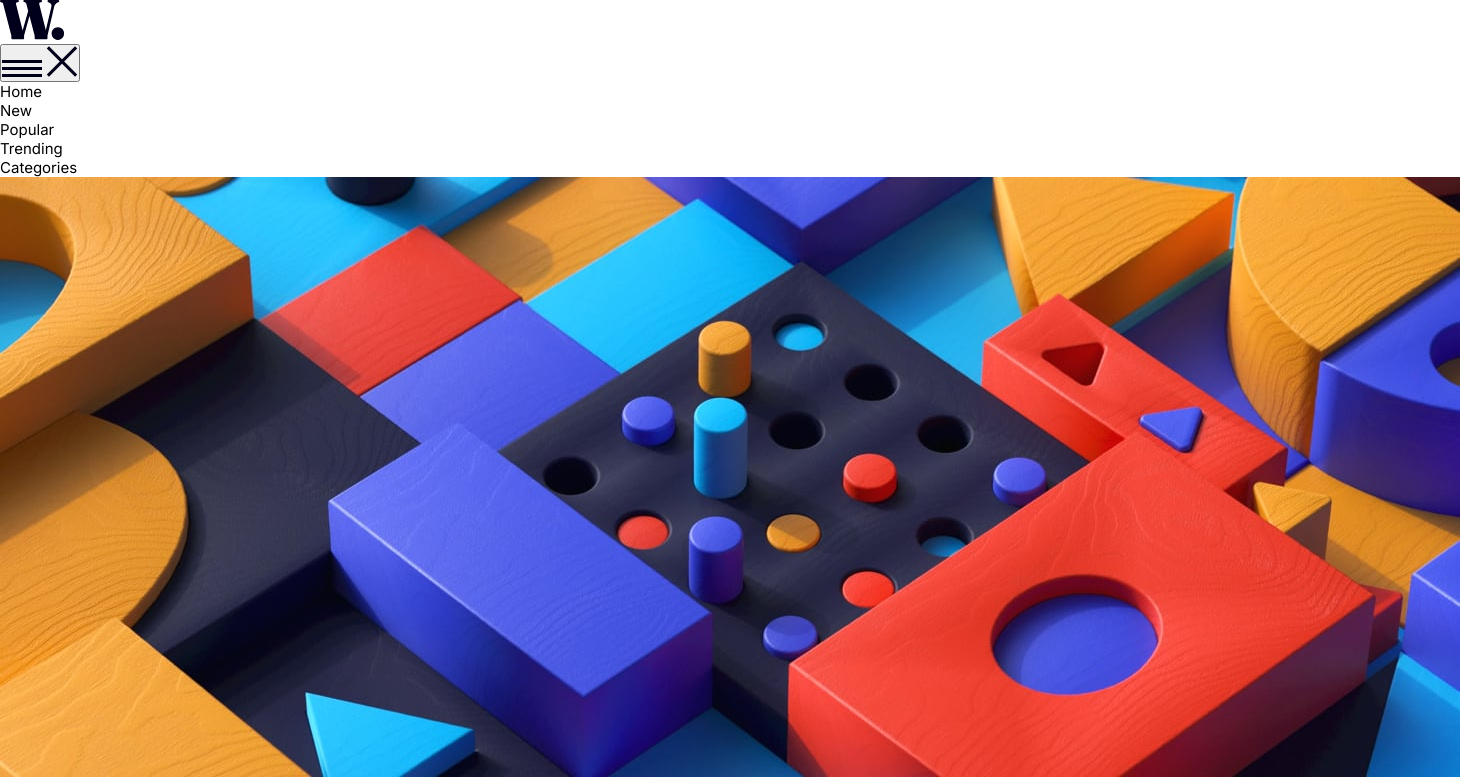
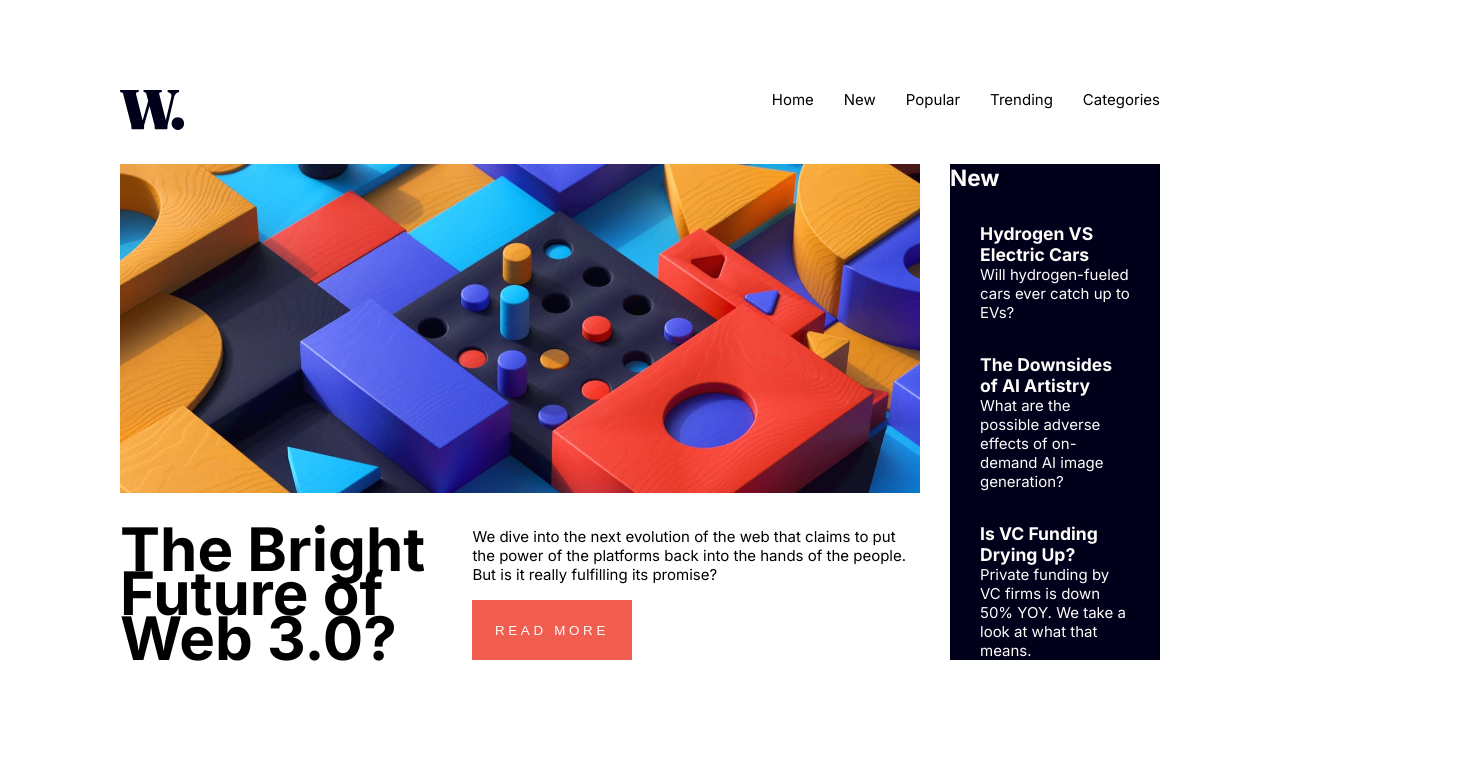
Before and after one commit to HaythemLazaar/responsive-web-workshop-sje, a plain HTML site: page index.html in a window 1280 px wide. Shown: the top 779 px of the page, 1460 px wide, since content can reach past the window. Drawn offline with Linux system fonts and the light colour scheme; a script that the page names is missing.

Commit message:
layout fix

```diff
--- a/index.html
+++ b/index.html
@@ -26,7 +26,7 @@
           <li>Home</li>
           <li>New</li>
           <li>Popular</li>
-          <li>Trending</li>
+          <li>Trending</l i>
           <li>Categories</li>
         </ul>
       </nav>
--- a/style/style.css
+++ b/style/style.css
@@ -10,3 +10,87 @@ html{
     font-size: 15px;
     font-family: 'Inter', sans-serif;
 }
+
+
+header{
+    display: flex;
+    flex-direction: row;
+    justify-content: space-between;
+    padding-inline: 8rem;
+    padding-top: 6rem;
+    padding-bottom: 2rem;
+}
+
+nav ul{
+    display: flex;
+    gap: 2rem;
+    list-style-type: none;
+}
+
+.hamburger{
+    display: none;
+}
+
+.mobile-img{
+    display: none;
+}
+
+.desktop-img{
+    max-width: 800px;
+}
+
+main{
+    padding-inline: 8rem;
+}
+
+.section-1{
+    display: flex;
+    gap: 2rem;
+}
+
+.headline{
+    display: flex;
+    flex-direction: column;
+}
+
+.headline-2-3{
+    display: flex;
+    flex-direction: row;
+}
+
+.headline-2 h1{
+    font-size: 4rem;
+    line-height: 1.1ch;
+    padding-top: 2rem;
+}
+
+.headline-3{
+    display: flex;
+    flex-direction: column;
+    justify-content: space-between;
+    padding-top: 2rem;
+}
+
+.headline-btn{
+    background-color: hsl(5, 85%, 63%);
+    padding: 1.5rem;
+    border: none;
+    color: hsl(36, 100%, 99%);
+    letter-spacing: 0.5ch;
+}
+
+.sideline{
+    background-color: hsl(240, 100%, 5%);
+    color: hsl(36, 100%, 99%);
+    display: flex;
+    flex-direction: column;
+    gap: 1rem;
+    justify-content: space-between;
+    width: 1000px;
+}
+
+.sideline-item{
+    padding-inline: 2rem;
+    display: flex;
+    flex-direction: column;
+}
```
